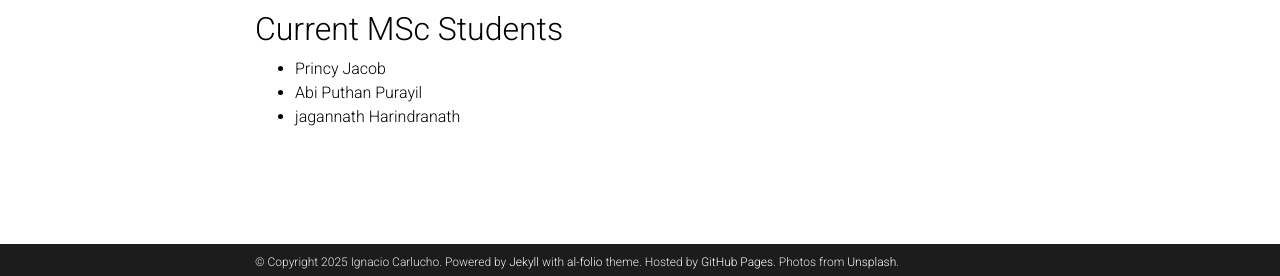
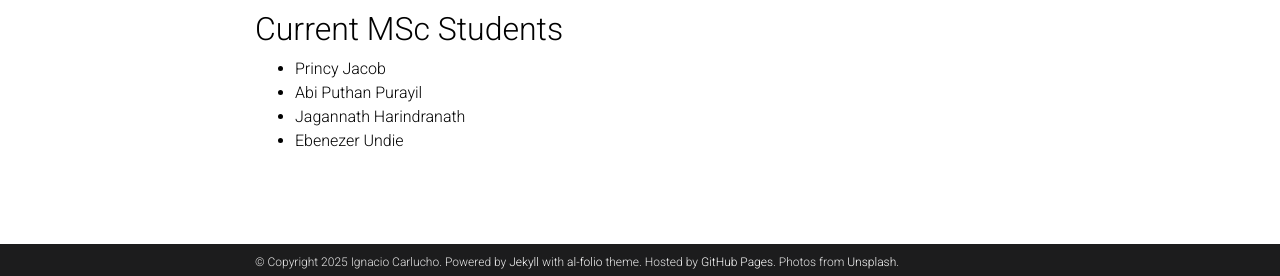
Before and after one commit to IgnacioCarlucho/ignaciocarlucho.github.io, a Jekyll site: the page built from _pages/students.md, in a window 1280 px wide and 900 px high, scrolled down 1214 px. Shown: the part 621-897 px from the top of the window. Built offline with Jekyll 4.4.1, drawn with Linux system fonts in a browser that asks for light colours; full-size pictures stand in for the smaller copies a plugin makes; comment, search, counter and statistics services are not loaded; a style sheet for code colours, icons or effects is not loaded.

```diff
--- a/_pages/students.md
+++ b/_pages/students.md
@@ -137,6 +137,8 @@ nav_order: 1
 
 - Princy Jacob
 - Abi Puthan Purayil
-- jagannath Harindranath
+- Jagannath Harindranath
+- Ebenezer Undie
+
 
 <br>
```
Also changed, not shown: _pages/research.md (+1 -1 lines).
